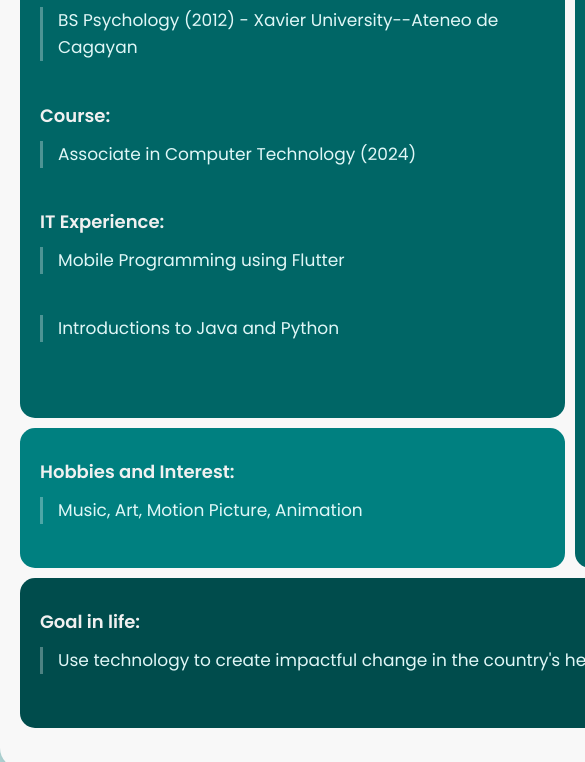
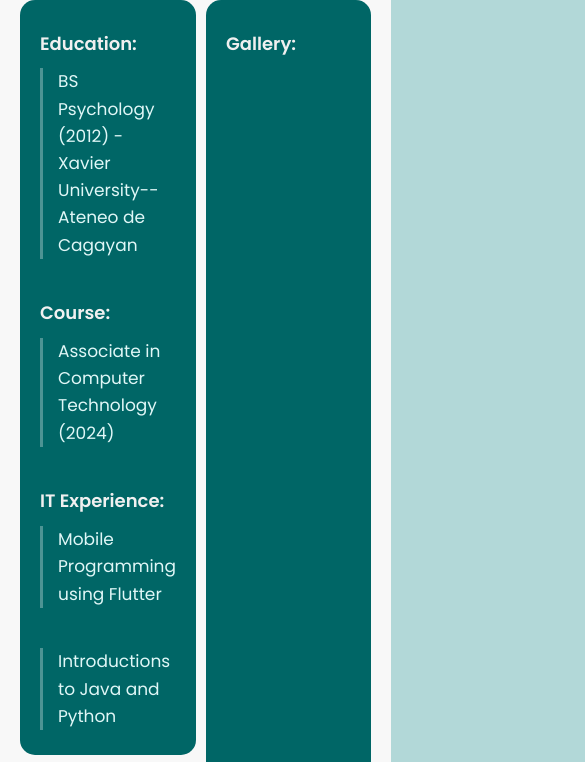
Before and after one commit to smmigrino/WEBPROG-Introduction, a plain HTML site: page intro/index.html in a window 390 px wide. Shown: the part 322-1084 px from the top of the page, 585 px wide, since content can reach past the window. Drawn offline with Linux system fonts and the light colour scheme.

Commit message:
update-responsiveness

```diff
--- a/intro/css/css-flexbox-grid.css
+++ b/intro/css/css-flexbox-grid.css
@@ -1,14 +1,21 @@
 .grid-container {
   display: grid;
-  width: 1100px;
-  height: 920px;
+  width: 90%;
+  max-width: 1100px;
   margin: 40px auto; /* centers it horizontally and adds top spacing */
+  padding: 20px;
 
-  grid-template-rows: 100px 100px 100px 260px 140px 150px;
+  grid-template-rows:
+    minmax(80px, auto)
+    minmax(100px, auto)
+    minmax(100px, auto)
+    minmax(200px, auto)
+    minmax(150px, auto)
+    minmax(150px, auto);
+
   grid-template-columns: 1fr 1fr;
   gap: 10px;
 
-  padding: 20px;
 
   background-color: #f8f8f8; /* optional: gives background to see corners */
   border-radius: 20px; /* round those corners */
```
